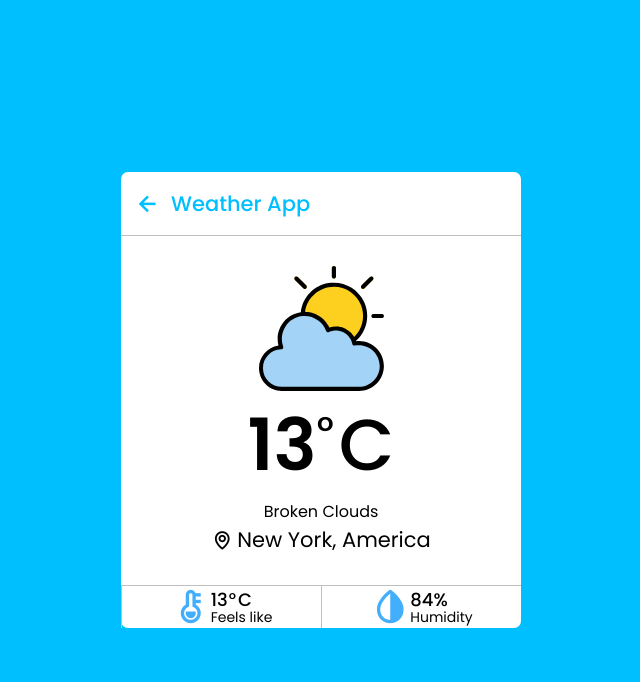
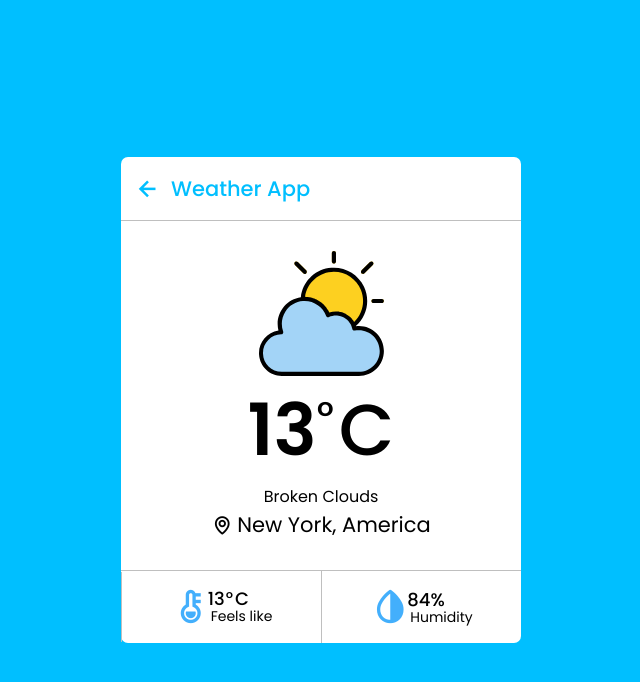
Before and after one commit to MohAUddin/Weather-app, a plain HTML site: page index.html in a window 1280 px wide. Shown: the whole page, without its empty margins (319-959 px from the left). Drawn offline with nearby package versions, Linux system fonts and the light colour scheme.

Commit message:
added  css margins to bottom-details

```diff
--- a/index.html
+++ b/index.html
@@ -36,7 +36,7 @@
                 <i class="bx bxs-thermometer"></i>
                 <div class="details">
                     <div class="temp">
-                        <span class="numn">13</span>
+                        <span class="numb-2">13</span>
                          <span class="deg">°</span>C
                     </div>
                     <p>Feels like</p>
@@ -45,7 +45,7 @@
             <div class="column humidity">
                 <i class="bx bxs-droplet-half"></i>
                 <div class="details">
-                        <span class="numn">84%</span>
+                        <span>84%</span>
                     <p>Humidity</p>
                 </div>
             </div>
--- a/styles.css
+++ b/styles.css
@@ -154,6 +154,7 @@ header i {
     display: flex;
     justify-content: center;
     align-items: center;
+    padding: 15px;
 
 }
 
@@ -169,6 +170,7 @@ header i {
 .details .temp, .humidity span{
     font-size: 18px;
     font-weight: 500;
+    margin: -3px;
 }
 
 .details .temp .deg{
```
